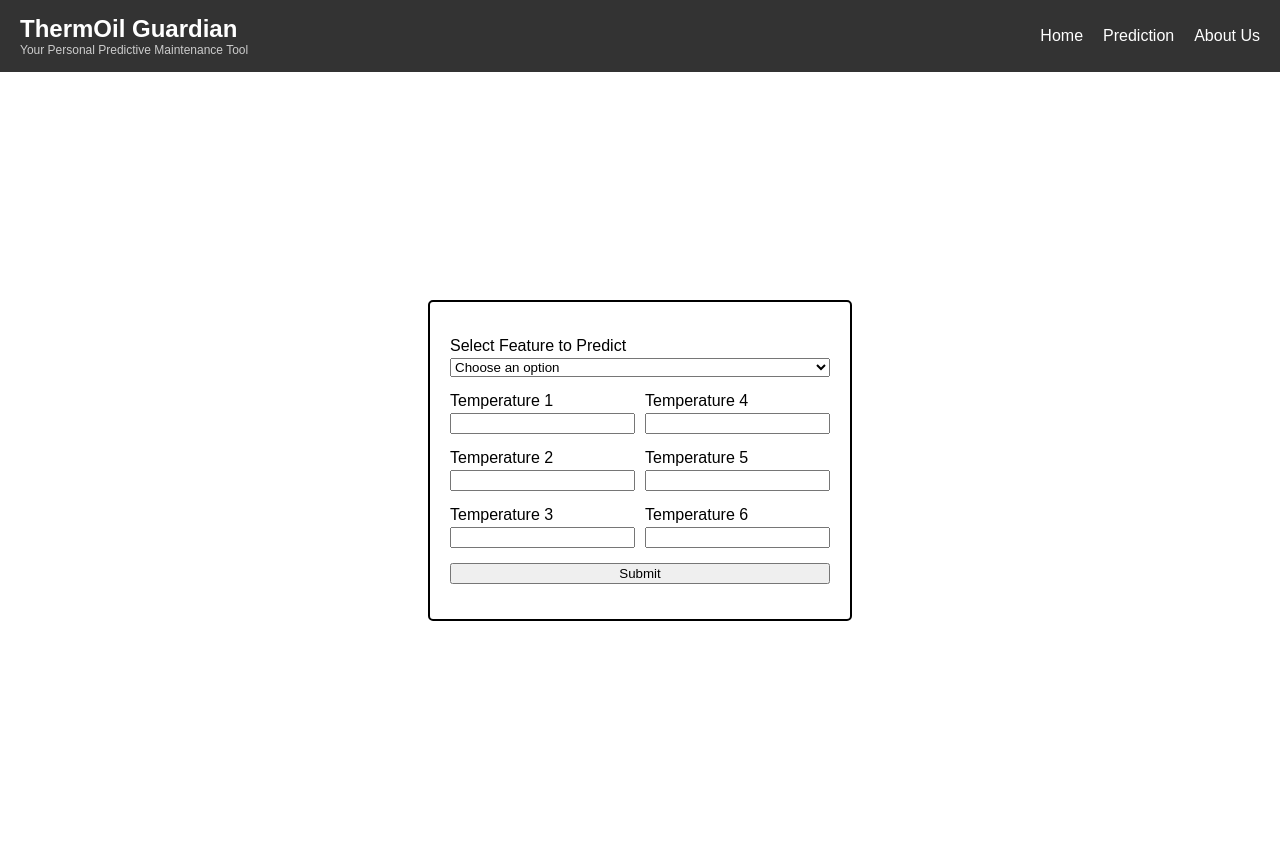
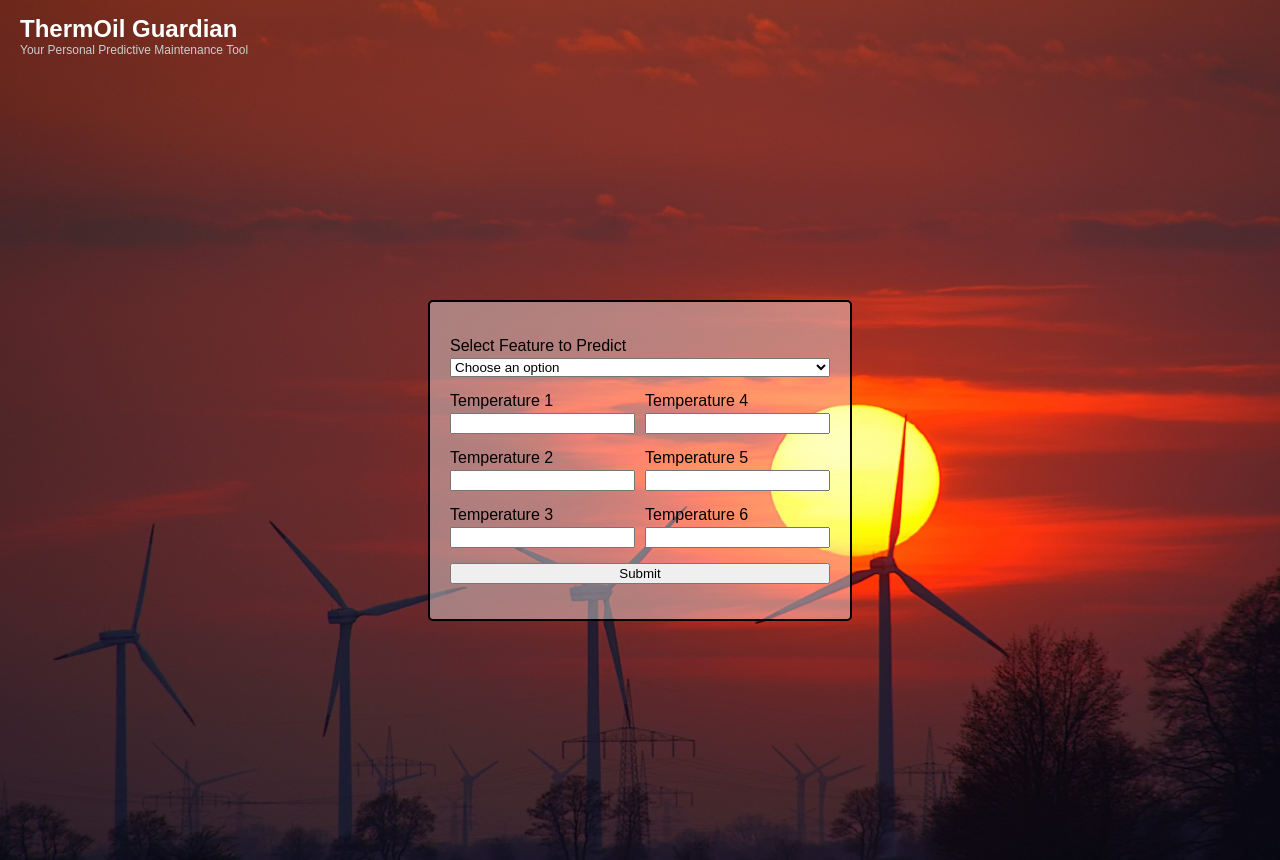
Before and after one commit to TanushJadhav/Wind-Turbine-Gearbox-Predictive-Maintenance-using-Multivariate-SCADA-data, a Flask app: page / in a window 1280 px wide. Run offline with Flask 3, Linux system fonts and the light colour scheme.

Commit message:
Background Image added

```diff
--- /dev/null
+++ b/Frontend/requirements.txt
@@ -0,0 +1,4 @@
+Flask
+flask-cors
+keras
+tensorflow
--- a/Frontend/templates/index.html
+++ b/Frontend/templates/index.html
@@ -12,19 +12,19 @@
             padding: 0;
             height: 100vh;
             display: flex;
-            /* Use flexbox */
             justify-content: center;
-            /* Center horizontally */
             align-items: center;
-            /* Center vertically */
             padding-top: 60px;
-            /* Add padding to account for the navbar height */
             flex-direction: column;
-            /* Allow flex children to stack vertically */
+            background-image: url('../static/Images/wt.jpg');
+            background-size: cover;
+            background-position: center;
+            background-repeat: no-repeat;
+            position: relative;
         }
 
         .navbar {
-            background-color: #333;
+            /* background-color: #3333331b; */
             color: white;
             padding: 15px;
             display: flex;
@@ -115,9 +115,8 @@
             align-items: start;
             border: 2px solid;
             padding: 20px;
-            /* Add some padding for better appearance */
             border-radius: 5px;
-            /* Optional: add rounded corners */
+            background-color: #ffffff65;
         }
 
         #predictionForm label {
@@ -179,11 +178,11 @@
             <div class="bar"></div>
             <div class="bar"></div>
         </div>
-        <div class="links" id="navLinks">
+        <!-- <div class="links" id="navLinks">
             <a href="home.html">Home</a>
             <a href="index.html">Prediction</a>
-            <a href="home.html">About Us</a>
-        </div>
+            <a href="contact.html">About Us</a>
+        </div> -->
     </div>
 
     <div class="input_form">
@@ -226,10 +225,11 @@
             </div>
 
             <button type="submit">Submit</button>
+            <div id="result"></div>
         </form>
     </div>
 
-    <div id="result"></div>
+
 
     <script>
         document.getElementById("predictionForm").addEventListener("submit", function (event) {
```
Also changed, not shown: Frontend/static/Images/wt.jpg (added).
